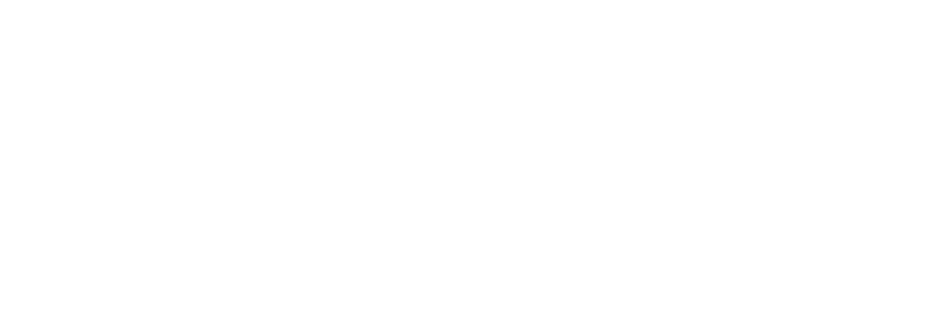
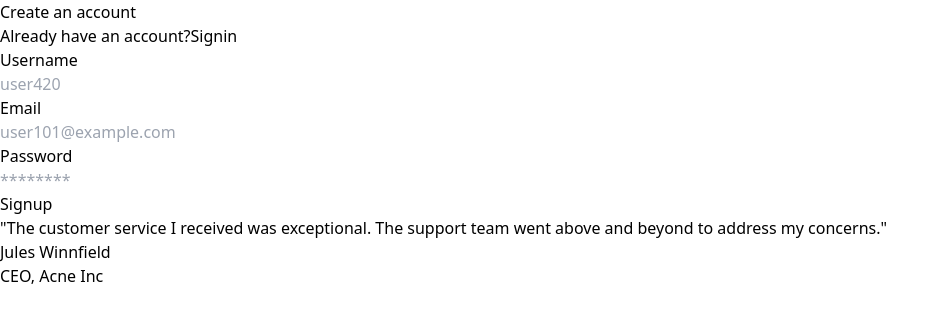
Before and after one commit to lokeshpabboji/Medium, a React (Vite) app in the folder frontend/: page / in a window 1280 px wide. Before the commit this address had no page. Shown: the top 322 px of the page, without its empty margins (0-949 px from the left). Built offline with nearby package versions, Linux system fonts and the light colour scheme.

Commit message:
added / to signup

```diff
--- a/frontend/src/App.tsx
+++ b/frontend/src/App.tsx
@@ -17,6 +17,7 @@
           <Route path='blog/:id' element={<Blog />} />
           <Route path='home' element={<Blogs />} />
           <Route path='publish' element={<Publish />} />
+          <Route path='/' element={<Signup />} />
         </Routes>
       </BrowserRouter>
     </>
```
